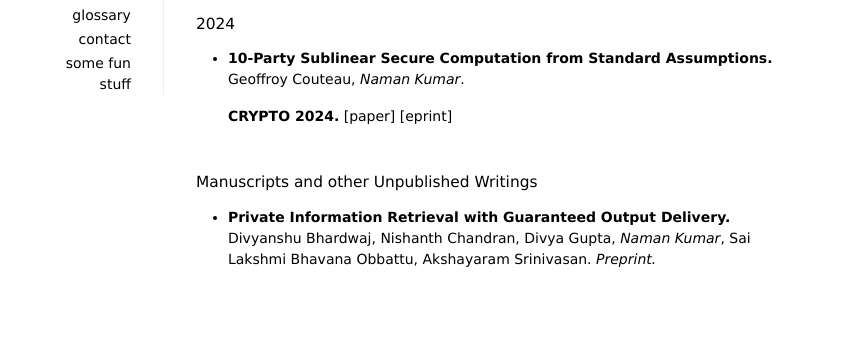
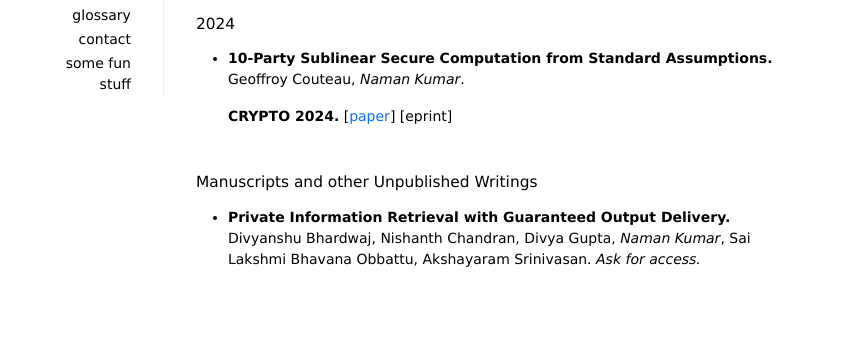
Before and after one commit to matcauthon49/matcauthon49.github.io, a Jekyll site: the page built from _pages/research.md, in a window 1280 px wide. Shown: the part 153-509 px from the top of the page, without its empty margins (33-884 px from the left). Built offline with Jekyll 4.4.1, drawn with Linux system fonts in a browser that asks for light colours; nearby versions of some CDN libraries; a style sheet for code colours, icons or effects is not loaded.

Commit message:
Update research.md

```diff
--- a/_pages/research.md
+++ b/_pages/research.md
@@ -11,9 +11,9 @@ Authors are ordered alphabetically unless indicated otherwise.
 + **10-Party Sublinear Secure Computation from Standard Assumptions.**
     Geoffroy Couteau, *Naman Kumar*.
 
-  **CRYPTO 2024.** [paper] [eprint]
+  **CRYPTO 2024.** [[paper](https://link.springer.com/chapter/10.1007/978-3-031-68400-5_2)] [eprint]
 
 #### Manuscripts and other Unpublished Writings
 
 + **Private Information Retrieval with Guaranteed Output Delivery.**
-    Divyanshu Bhardwaj, Nishanth Chandran, Divya Gupta, *Naman Kumar*, Sai Lakshmi Bhavana Obbattu, Akshayaram Srinivasan. <em>Preprint.</em>
+    Divyanshu Bhardwaj, Nishanth Chandran, Divya Gupta, *Naman Kumar*, Sai Lakshmi Bhavana Obbattu, Akshayaram Srinivasan. <em>Ask for access.</em>
```
